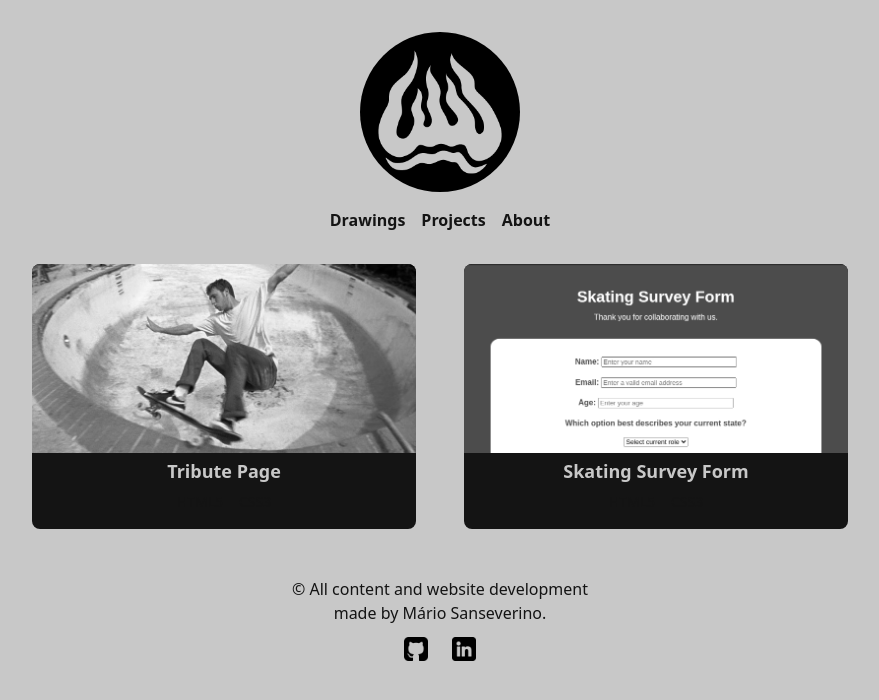
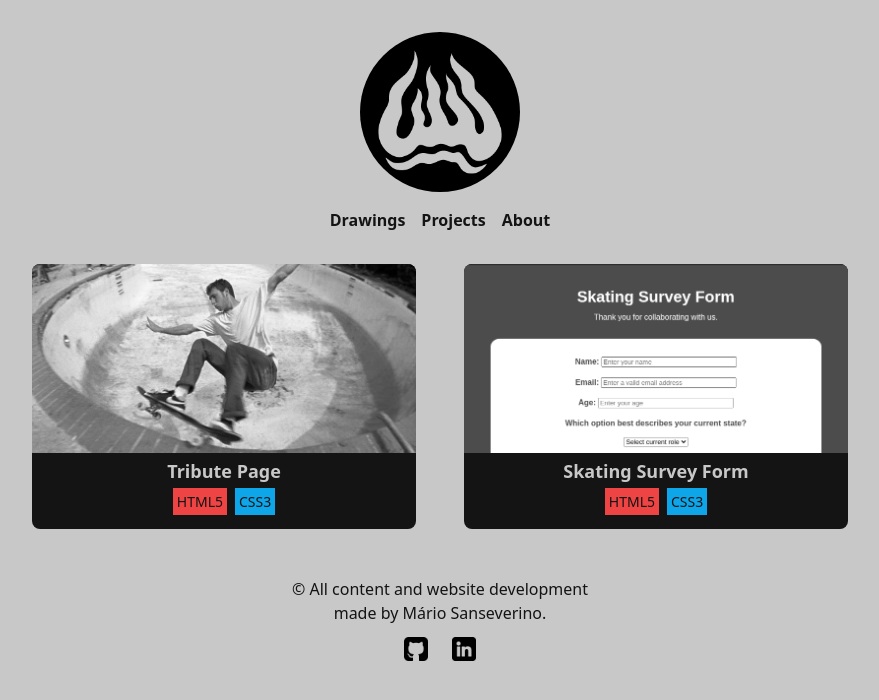
Before and after one commit to mariosanseverino/mariosanseverino.github.io, a Next.js app: page /projects in a window 1280 px wide. Shown: the top 700 px of the page, without its empty margins (200-1079 px from the left). Built offline with nearby package versions, Linux system fonts and the light colour scheme.

Commit message:
Fixed conditional classNames for ProjectCard stacks

```diff
--- a/app/about/page.tsx
+++ b/app/about/page.tsx
@@ -7,18 +7,18 @@ export default function About() {
 	return(
 		<>
 			<Header />
-			<section className='text-center w-80 mx-auto md:flex md:row md:w-full md:justify-center md:mx-auto'>
-				<figure className='mt-4 md:mt-0 md:mr-8'>
+			<section className='text-center w-80 mx-auto lg:flex lg:row lg:w-full lg:justify-center lg:mx-auto'>
+				<figure className='mt-4 lg:mt-0 lg:mr-8'>
 					<img
 						src='images/author.jpg'
 						alt='Mario wearing a Whitney Houston T-shirt in a lavender light background'
-						className='w-80 mx-auto rounded-t-lg md:w-96'
+						className='w-80 mx-auto rounded-t-lg lg:w-96'
 					/>
 					<figcaption className='mb-4 bg-black text-white py-2'>
                         Mário Augusto Martins Sanseverino
 					</figcaption>
 				</figure>
-				<p className='w-80 text-justify mx-auto md:w-96 md:text-left md:mx-0 md:text-base md:my-3'>
+				<p className='w-80 text-justify mx-auto lg:w-96 lg:text-left lg:mx-0 lg:text-base lg:my-3'>
                     Mário was born on May 25th of 1993, in Porto Alegre/BRA. Has a warmth connection to arts, despite beign a logical problem solver and a technology lover.
                     Feels happy when healthy and enjoys his free time having fun skateboarding, playing videogames and meeting his friends for a drink.
                     Graduated with a bachelor&apos;s degree in Business Management in 2018.
--- a/app/components/ProjectCard.tsx
+++ b/app/components/ProjectCard.tsx
@@ -6,11 +6,22 @@ import { IProject } from '../projects/projects-list';
 
 export default function ProjectCard(project: IProject) {
 	const { theme } = useTheme();
-	const projectClassName = (stackName: string): string => `text-black border bg-${stackName} p-1 mx-1 text-sm font-medium`;
+	function projectClassName (stackName: string): string {
+		switch (stackName) {
+		case 'HTML5':
+			return 'text-black border bg-HTML5 p-1 mx-1 text-sm font-medium';
+		case 'CSS3':
+			return 'text-black border bg-CSS3 p-1 mx-1 text-sm font-medium';
+		case 'JavaScript':
+			return 'text-black border bg-JavaScript p-1 mx-1 text-sm font-medium';
+		default:
+			return 'text-black border bg-black p-1 mx-1 text-sm font-medium';
+		}
+	}
 
 	return (
 		<div className={ `w-80 mb-6 mx-auto pb-4 text-center  text-white rounded-lg ${ theme === 'dark' ? 'bg-gray' : 'bg-black' }
-		md:w-96 md:mx-6` }>
+		lg:w-96 lg:mx-6` }>
 			<a href={ project.link} target='_blank' rel="noreferrer">
 				<img
 					src={ project.thumbnail}
--- a/app/projects/page.tsx
+++ b/app/projects/page.tsx
@@ -10,7 +10,7 @@ export default function Projects() {
 	return (
 		<>
 			<Header />
-			<section className='md:w-full md:flex md:justify-center md:mx-auto'>
+			<section className='w-full lg:flex lg:justify-center lg:mx-auto'>
 				{ allProjects.map((project: IProject, index: number) => (
 					<ProjectCard
 						key={ index }
```
